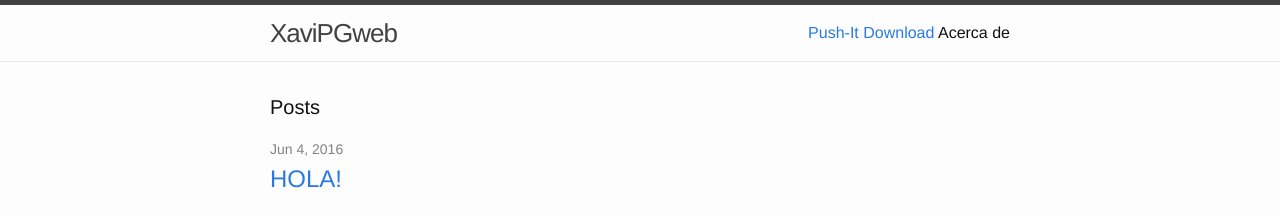
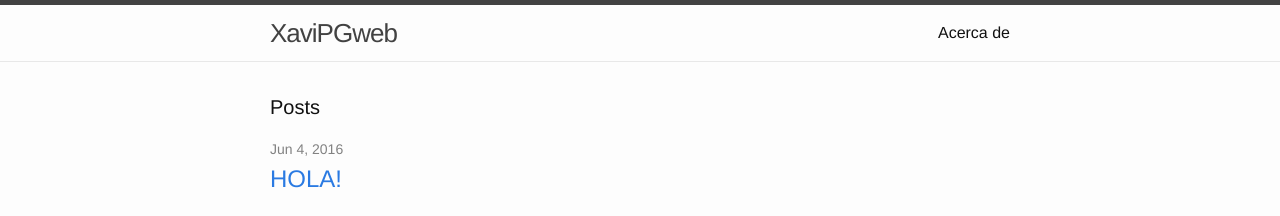
Before and after one commit to xavipgweb/xavipgweb.github.io, a Jekyll site: the page built from index.html, in a window 1280 px wide. Shown: the top 216 px of the page. Built offline with Jekyll 4.4.1, drawn with Linux system fonts in a browser that asks for light colours.

Commit message:
Update header.html

```diff
--- a/_includes/header.html
+++ b/_includes/header.html
@@ -14,7 +14,6 @@
       </a>
 
       <div class="trigger">
-        <a href="https://play.google.com/store/apps/details?id=com.aplicx.xavi.pushit&hl=en">Push-It Download</a>
         {% for my_page in site.pages %}
           {% if my_page.title %}
           <a class="page-link" href="{{ my_page.url | prepend: site.baseurl }}">{{ my_page.title }}</a>
```
